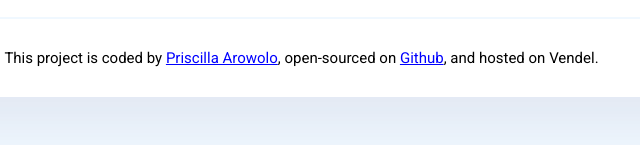
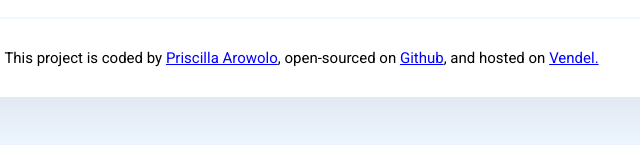
Before and after one commit to Prisca-svg/my-current-weather-app, a plain HTML site: page index.html in a window 1280 px wide. Shown: the part 335-480 px from the top of the page, 346-986 px from the left. Drawn offline with nearby package versions, Linux system fonts and the light colour scheme; no server answers.

Commit message:
Added a link to Vercel

```diff
--- a/index.html
+++ b/index.html
@@ -42,7 +42,7 @@
         target="
       _blank"
         >Github</a
-      >, and hosted on <a href="#"></a>Vendel.
+      >, and hosted on <a href="https://my-current-weather-app.vercel.app/" target="_blank">Vendel.</a>
     </footer>
   </div>
     <script src="index.js"></script>
```
